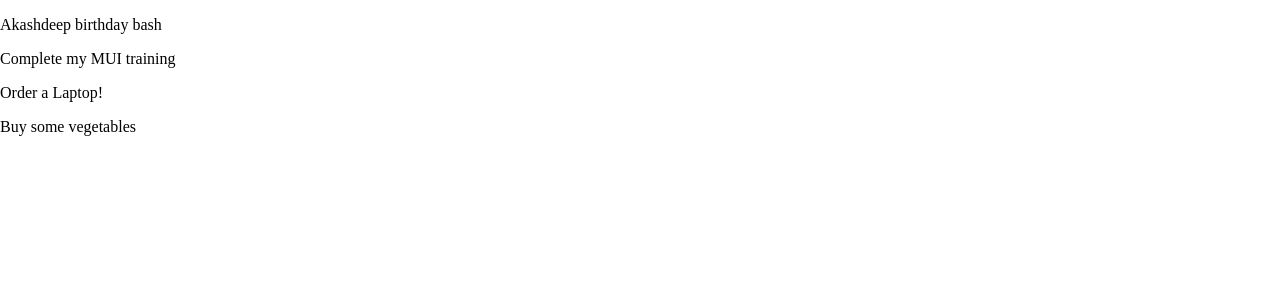
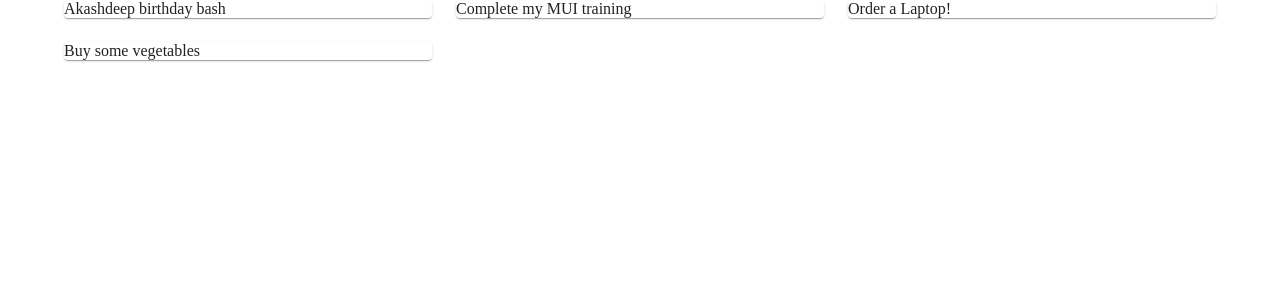
Before and after one commit to constgenius/notesapp_ReactMaterialUI, a React (Vite) app: page / in a window 1280 px wide. Shown: the top 300 px of the page. Built offline with nearby package versions, Linux system fonts and the light colour scheme; data requests are answered from the project's data file.

Commit message:
Tutorial-10

```diff
--- a/src/pages/Notes.jsx
+++ b/src/pages/Notes.jsx
@@ -1,19 +1,44 @@
 import React, { useEffect, useState } from "react"
+import Grid from '@mui/material/Grid';
+import Paper from '@mui/material/Paper';
+import Container from '@mui/material/Container';
+
 const Notes = () => {
-  const [notes,setNotes]=useState([]);
+  const [notes, setNotes] = useState([]);
 
-  useEffect(()=>{
+  useEffect(() => {
     fetch("http://localhost:8000/notes")
-    .then(res => res.json())
-    .then(data => setNotes(data))
-  },[])
+      .then(res => res.json())
+      .then(data => setNotes(data))
+  }, [])
 
   return (
-    <div>
-      {notes.map(note=>(
-        <p key={note.id}>{note.title}</p>
-      ))}
-    </div>
+    <Container>
+      {/* <Grid container spacing={3}>
+        <Grid item xs={12} sm={6} md={3}>
+          <Paper>1</Paper>
+        </Grid>
+        <Grid item xs={12} sm={6} md={3}>
+          <Paper>2</Paper>
+        </Grid>
+        <Grid item xs={12} sm={6} md={3}>
+          <Paper>3</Paper>
+        </Grid>
+        <Grid item xs={12} sm={6} md={3}>
+          <Paper>4</Paper>
+        </Grid>
+      </Grid> */}
+
+      <Grid container spacing={3}>
+        {notes.map(note => (
+          <Grid item xs={12} md={6} lg={4} key={note.id}>
+            <Paper>
+              {note.title}
+            </Paper>
+          </Grid>
+        ))}
+      </Grid>
+    </Container>
 
   )
 }
```
